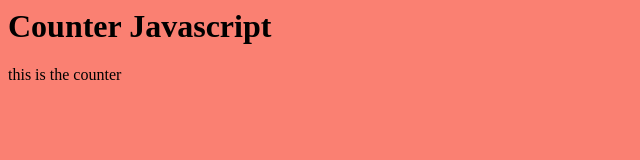
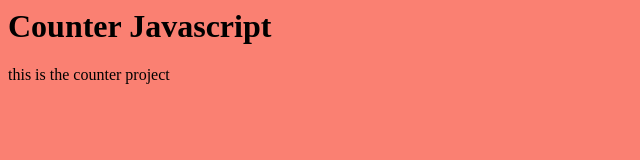
Before and after one commit to naspc/naspccounter.github.io, a plain HTML site: page index.html in a window 1280 px wide. Shown: the full height of the page, 0-640 px from the left. Drawn offline with Linux system fonts and the light colour scheme.

Commit message:
first edit

```diff
--- a/index.html
+++ b/index.html
@@ -6,6 +6,6 @@
 </head>
 <body>
 <h1> Counter Javascript </h1>
-<p> this is the counter</p>
+<p> this is the counter project</p>
 </body>
 </html>
```
